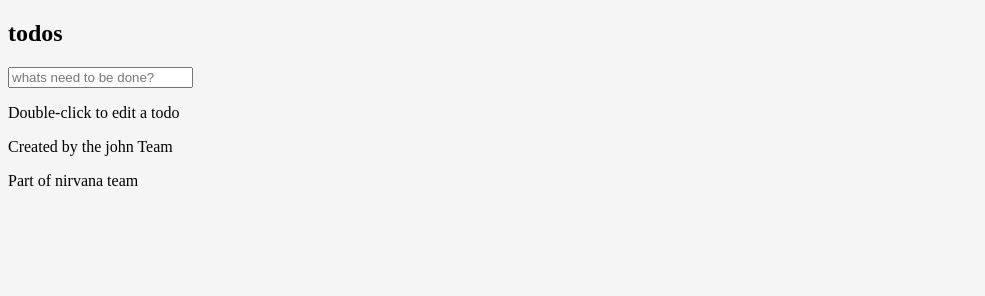
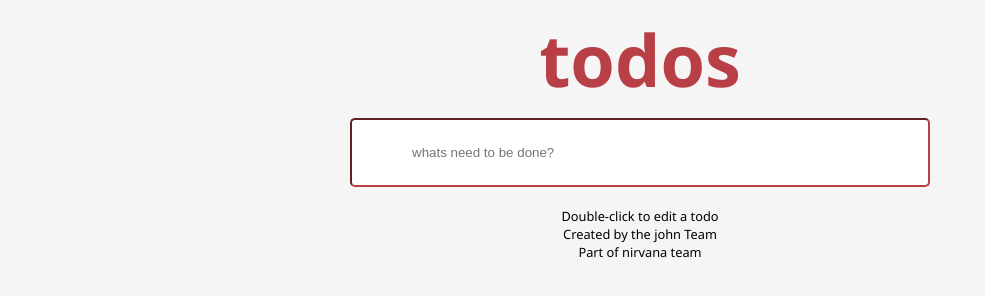
Before and after one commit to Jayanthkumar04/TODO-APPLICATION, a website: page src/index.html in a window 1280 px wide. Shown: the whole page, without its empty margins (0-985 px from the left). Drawn offline with Linux system fonts and the light colour scheme.

Commit message:
worked on the css part

```diff
--- a/src/index.html
+++ b/src/index.html
@@ -10,13 +10,13 @@
 
     <section class="container">
 
-        <div>
+        <div class="header-1">
 
             <h1>todos</h1>
         </div>
 
             <div>
-                <input type="text" placeholder="whats need to be done?">
+                <input type="text" placeholder="whats need to be done?" id="input-box">
             </div>
 
     </section>
--- a/src/styles/app.css
+++ b/src/styles/app.css
@@ -1,3 +1,48 @@
+*{
+    padding: 0;
+    margin: 0;
+}
 body{
     background-color: #f5f5f5;
+    font-size:1rem;
+    font-family: 'Segoe UI', Tahoma, Geneva, Verdana, sans-serif;
 }
+.container{
+    display: flex;
+    flex-direction: column;
+    justify-content: center;
+    align-items: center;
+}
+
+footer div{
+    display: flex;
+    flex-direction: column;
+    justify-content: center;
+    align-items: center;
+
+}
+
+.header-1{
+    color:#b83f45;
+    font-size:3em;
+    padding:10px 0px;
+    /* font-size:80px; */
+    /* font-weight: 100; */
+}
+
+#input-box{
+
+
+    height: 65px;
+    width: 500px;
+    padding: 0px 16px 0px 60px;
+    border-radius: 5px;
+    box-shadow: ;
+    border-color: #b83f45;
+    /* background-color: rgba(184, 63, 69, 0.5); */
+    margin-bottom:20px
+}
+
+footer{
+    font-size: 0.8em;
+}
```
Also changed, not shown: src/styles/utility.css (added).
